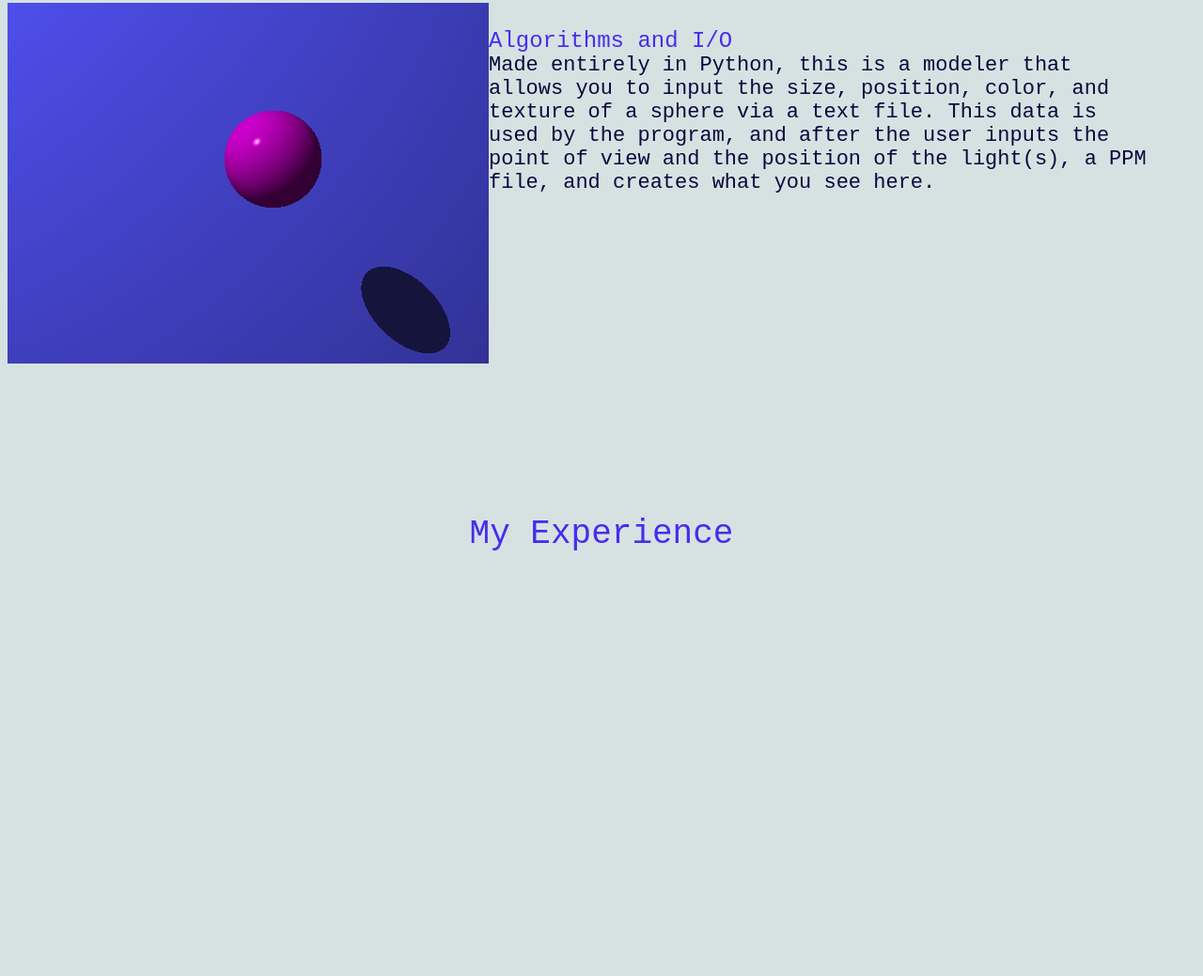
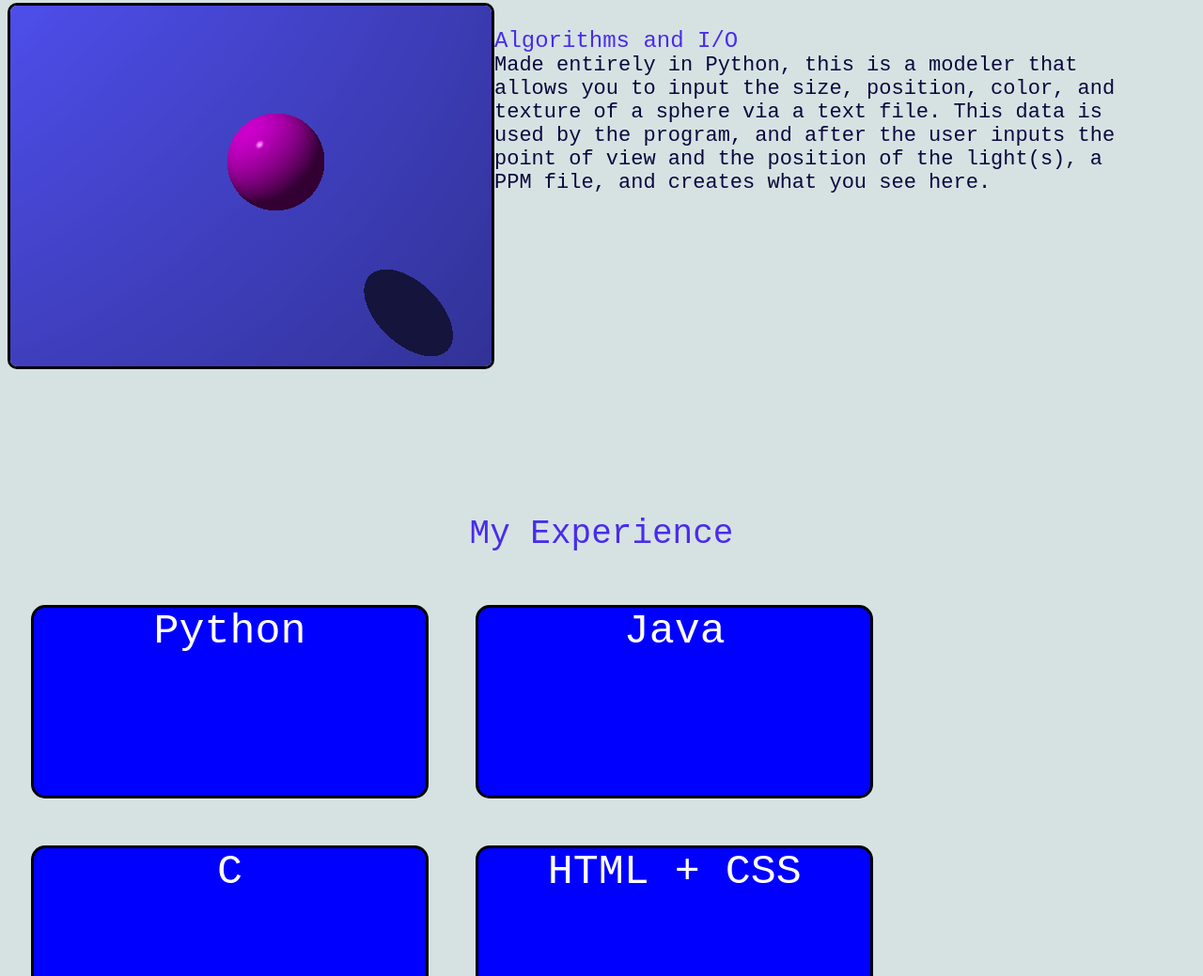
Before and after one commit to bruinscolin/Portfolio, a plain HTML site: page index.html in a window 1280 px wide. Shown: the part 1130-2169 px from the top of the page at 94% size. Before the commit the page ends 1999 px from the top, so only its background shows below. Drawn offline with Linux system fonts and the light colour scheme.

Commit message:
Add files via upload

```diff
--- a/index.html
+++ b/index.html
@@ -14,7 +14,7 @@
 	<meta name="viewport" content="width=device-width">
 	<title>Colin Bruins</title>
 	<link href="style.css" rel="stylesheet" type="text/css" />
-
+  <link rel="icon" type="image/x-icon" href="favicon.png">
 </head>
 
 <body>
@@ -53,7 +53,7 @@
 <div class="Java">
 <div class="shadow" style="float: left">
 <IMG SRC="JavaVirtualWorld.gif" title="This projected was created with Java!"
-width="490" height="387"></IMG>
+width="490" height="387" class="rounded"></IMG>
 </div>
 
 <div class="Projects">
@@ -73,7 +73,9 @@ from Pokémon.</p2><br>
 
 <div class="Python">
 <div class="shadow" style="float: left">
-<IMG SRC="PythonImage.png" title="This projected was created with Python!"></IMG>
+<IMG SRC="PythonImage.png" title="This projected was created with Python!"
+class="rounded"></IMG>
+
 </div>
 <div class="Projects">
   <b1><br>Algorithms and I/O</b1>
@@ -86,7 +88,22 @@ from Pokémon.</p2><br>
 </div>
 
 <div class="MyExp">
-<b2><br>My Experience</b2>
+<b2><br>My Experience</b2></div>
+
+<div class="bars">
+<div class="container">
+  <div class="langs">Python</div>
+</div>
+<div class="container">
+  <div class="langs">Java</div>
+</div>
+<div class="container">
+  <div class="langs">C</div>
+</div>
+<div class="container">
+  <div class="langs">HTML + CSS</div>
+</div>
+
 </div>
 
 
--- a/style.css
+++ b/style.css
@@ -11,6 +11,12 @@ b1{
 
   font-family: OCR A Std, monospace;
   font-size: 24px;
+
+}
+
+.rounded{
+  border: 3px solid #000000;
+  border-radius: 10px;
 
 }
 
@@ -78,9 +84,6 @@ p2{
 }
 
 
-#cudi {
-  padding-left:50px;
-}
 
 .image {
   width:60px;
@@ -90,11 +93,29 @@ p2{
 }
 
 
+.bars{
+  float: center;
 
-.shinji {
-  height: 250px;
-  width: auto;
+
 }
+
+
+.container{
+  background-color: blue;
+  width: 33%;
+  border-radius: 15px;
+  font-size: 45px;
+  color: white;
+  text-align: center;
+  margin: 25px;
+  position: relative;
+  height: 200px;
+  justify-content: right;
+  float: left;
+  border: 3px solid #000000;
+font-family: Courier New, Arial, sans-serif;
+}
+
 
 
 .videoTemplate iframe{
@@ -117,14 +138,14 @@ p2{
 }
 
 .MyExp{
-  justify-content: center;
+  justify-content: left;
   margin: auto;
   margin-bottom: 30px;
   text-align: center;
   width: 30%;
-  padding: 250px;
+  padding: 250px 250px 0px 250px;
+}
 
-}
 
 .Projects{
   margin-top: 8.5px;
```
Also changed, not shown: GitHub-Mark.png (added), favicon.png (added).
